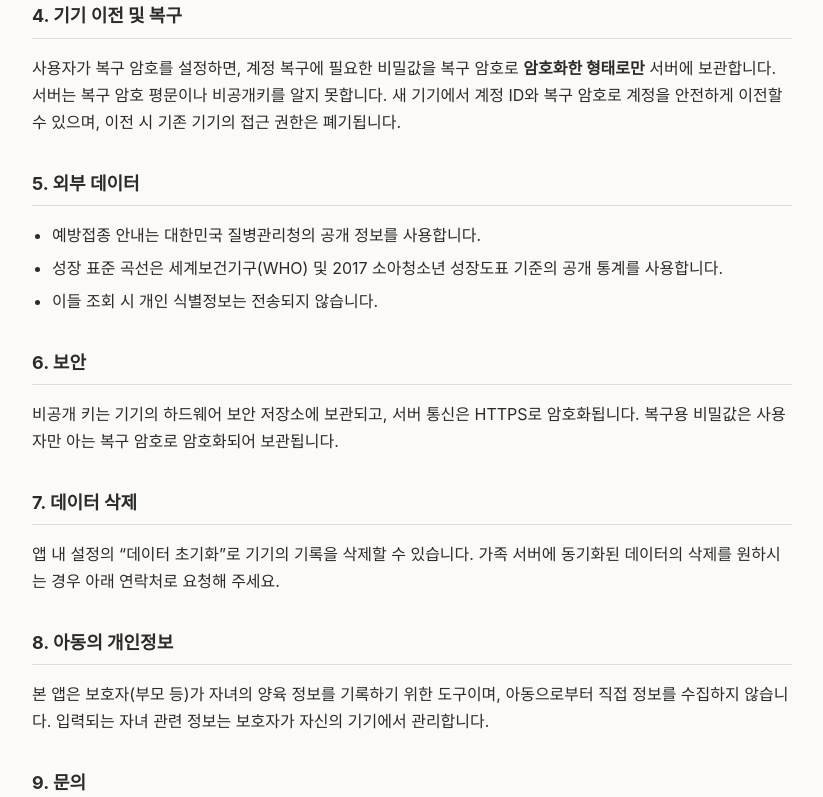
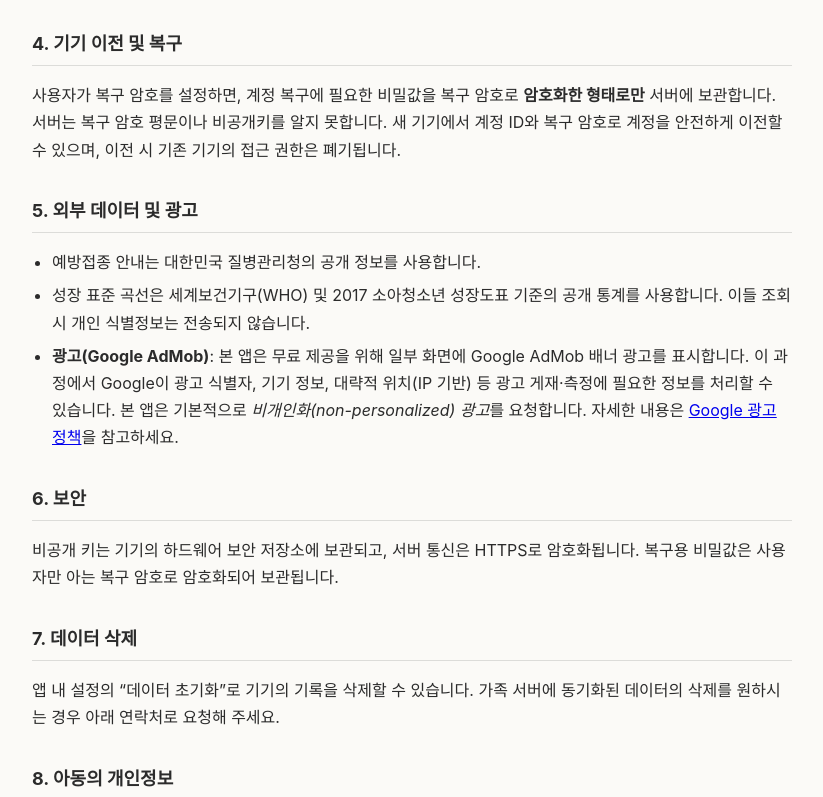
Before and after one commit to wanirosa/wanirosa.github.io, a plain HTML site: page careapp/privacy.html in a window 1280 px wide. Shown: the part 977-1774 px from the top of the page, without its empty margins (228-1051 px from the left). Drawn offline with Linux system fonts and the light colour scheme.

Commit message:
Disclose AdMob ads in privacy policy

```diff
--- a/careapp/privacy.html
+++ b/careapp/privacy.html
@@ -26,6 +26,7 @@
   <div class="box">
     CareApp은 <strong>이메일·이름·전화번호 등 개인을 식별할 수 있는 정보를 일절 수집하지 않습니다.</strong>
     회원가입 없이 사용하며, 계정은 사용자의 기기에서 생성된 보안 키로만 보호됩니다.
+    다만 무료 제공을 위해 Google AdMob 광고를 표시하며, 이때 Google이 광고 식별자 등 일부 정보를 처리할 수 있습니다(아래 5항 참고).
   </div>
 
   <h2>1. 수집·생성하는 정보</h2>
@@ -53,11 +54,11 @@
   <h2>4. 기기 이전 및 복구</h2>
   <p>사용자가 복구 암호를 설정하면, 계정 복구에 필요한 비밀값을 복구 암호로 <strong>암호화한 형태로만</strong> 서버에 보관합니다. 서버는 복구 암호 평문이나 비공개키를 알지 못합니다. 새 기기에서 계정 ID와 복구 암호로 계정을 안전하게 이전할 수 있으며, 이전 시 기존 기기의 접근 권한은 폐기됩니다.</p>
 
-  <h2>5. 외부 데이터</h2>
+  <h2>5. 외부 데이터 및 광고</h2>
   <ul>
     <li>예방접종 안내는 대한민국 질병관리청의 공개 정보를 사용합니다.</li>
-    <li>성장 표준 곡선은 세계보건기구(WHO) 및 2017 소아청소년 성장도표 기준의 공개 통계를 사용합니다.</li>
-    <li>이들 조회 시 개인 식별정보는 전송되지 않습니다.</li>
+    <li>성장 표준 곡선은 세계보건기구(WHO) 및 2017 소아청소년 성장도표 기준의 공개 통계를 사용합니다. 이들 조회 시 개인 식별정보는 전송되지 않습니다.</li>
+    <li><strong>광고(Google AdMob)</strong>: 본 앱은 무료 제공을 위해 일부 화면에 Google AdMob 배너 광고를 표시합니다. 이 과정에서 Google이 광고 식별자, 기기 정보, 대략적 위치(IP 기반) 등 광고 게재·측정에 필요한 정보를 처리할 수 있습니다. 본 앱은 기본적으로 <em>비개인화(non-personalized) 광고</em>를 요청합니다. 자세한 내용은 <a href="https://policies.google.com/technologies/ads">Google 광고 정책</a>을 참고하세요.</li>
   </ul>
 
   <h2>6. 보안</h2>
```
